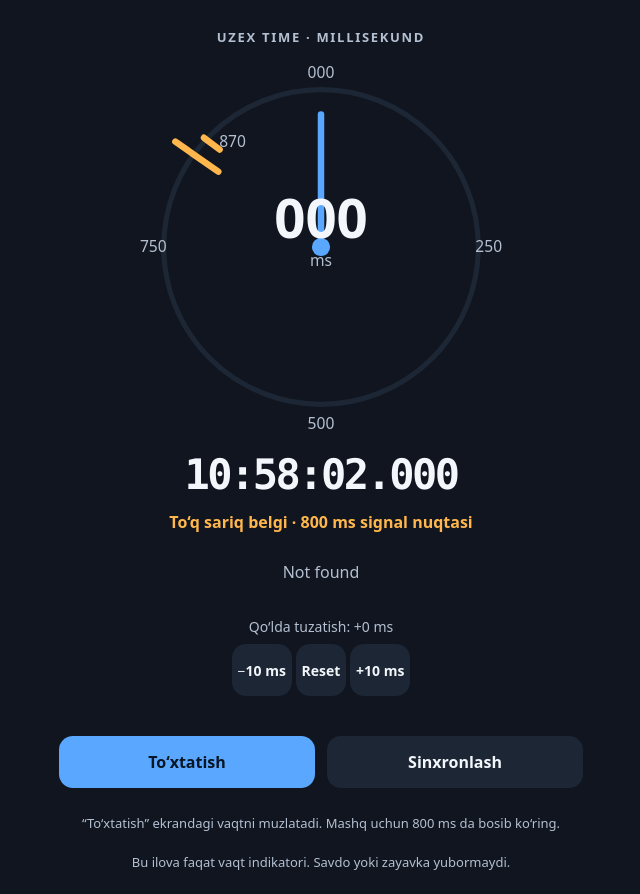
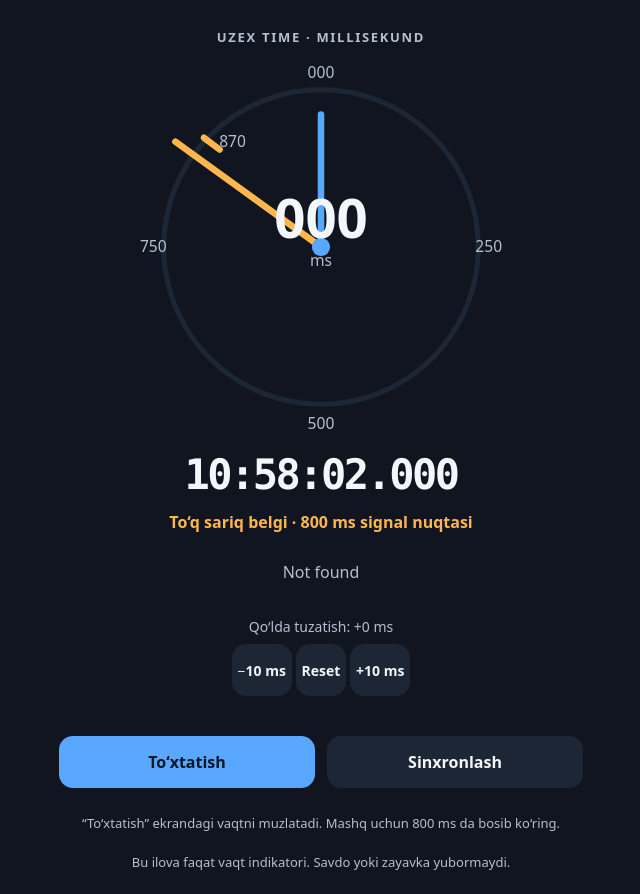
Before and after one commit to saidkomilkarimov98-droid/uzex-time, a website: page index.html in a window 1280 px wide. Shown: the whole page, without its empty margins (319-959 px from the left). Drawn offline with Linux system fonts and the light colour scheme; no server answers.

Commit message:
Update index.html

```diff
--- a/index.html
+++ b/index.html
@@ -14,7 +14,7 @@
     <div class="dial-wrap" aria-label="Har bir soniyada to‘liq aylanadigan millisekund soati">
       <svg class="dial" viewBox="0 0 300 300" role="img" aria-label="To‘q sariq belgi 800 millisekundni ko‘rsatadi">
         <circle class="dial-ring" cx="150" cy="150" r="121"></circle>
-        <line class="target-mark" x1="38" y1="69" x2="71" y2="92"></line>
+        <line class="target-mark" x1="38" y1="69" x2="150" y2="150"></line>
         <line class="target-mark" x1="60" y1="66" x2="72" y2="75"></line>
         <text class="dial-mark" x="82" y="73">870</text>
         <text class="dial-mark" x="150" y="20">000</text><text class="dial-mark" x="279" y="154">250</text><text class="dial-mark" x="150" y="290">500</text><text class="dial-mark" x="21" y="154">750</text>
```
